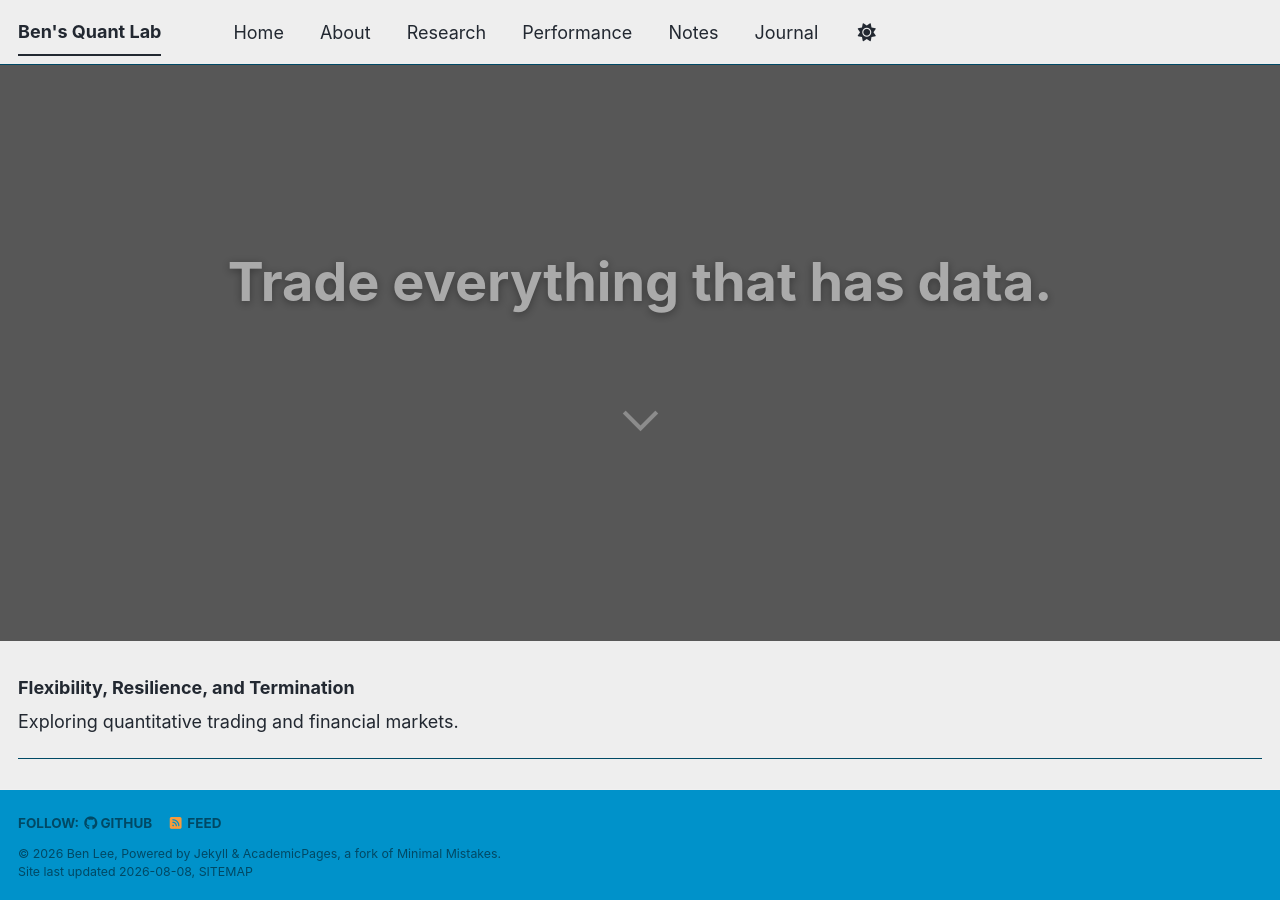
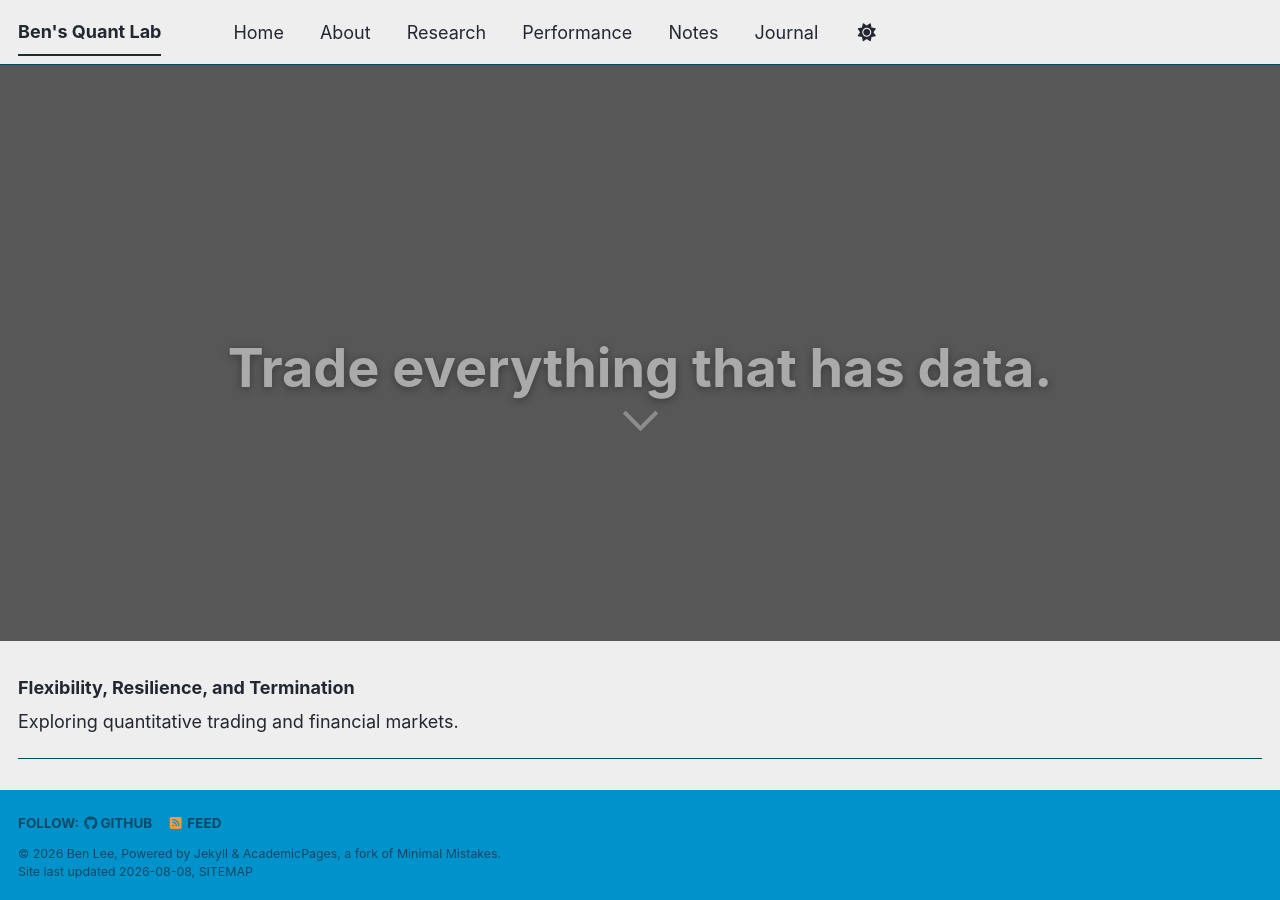
Before and after one commit to leebh1119/leebh1119.github.io, a Jekyll site: the page built from index.md, in a window 1280 px wide and 900 px high, scrolled down 324 px. Built offline with Jekyll 4.4.1, drawn with Linux system fonts in a browser that asks for light colours; a style sheet for code colours, icons or effects is not loaded.

Commit message:
adjusted text position

```diff
--- a/_sass/_custom.scss
+++ b/_sass/_custom.scss
@@ -135,7 +135,7 @@ html {
 
 .splash-hero-text {
   position: absolute;
-  top: 35%;
+  top: 40%;
   left: 50%;
   transform: translate(-50%, -50%);
 
@@ -173,7 +173,7 @@ html {
 /* 모바일 */
 @media screen and (max-width: 600px) {
   .splash-hero-text {
-    top: 30%;
+    top: 10%;
     left: 50%;
 
     width: 90%;
```
